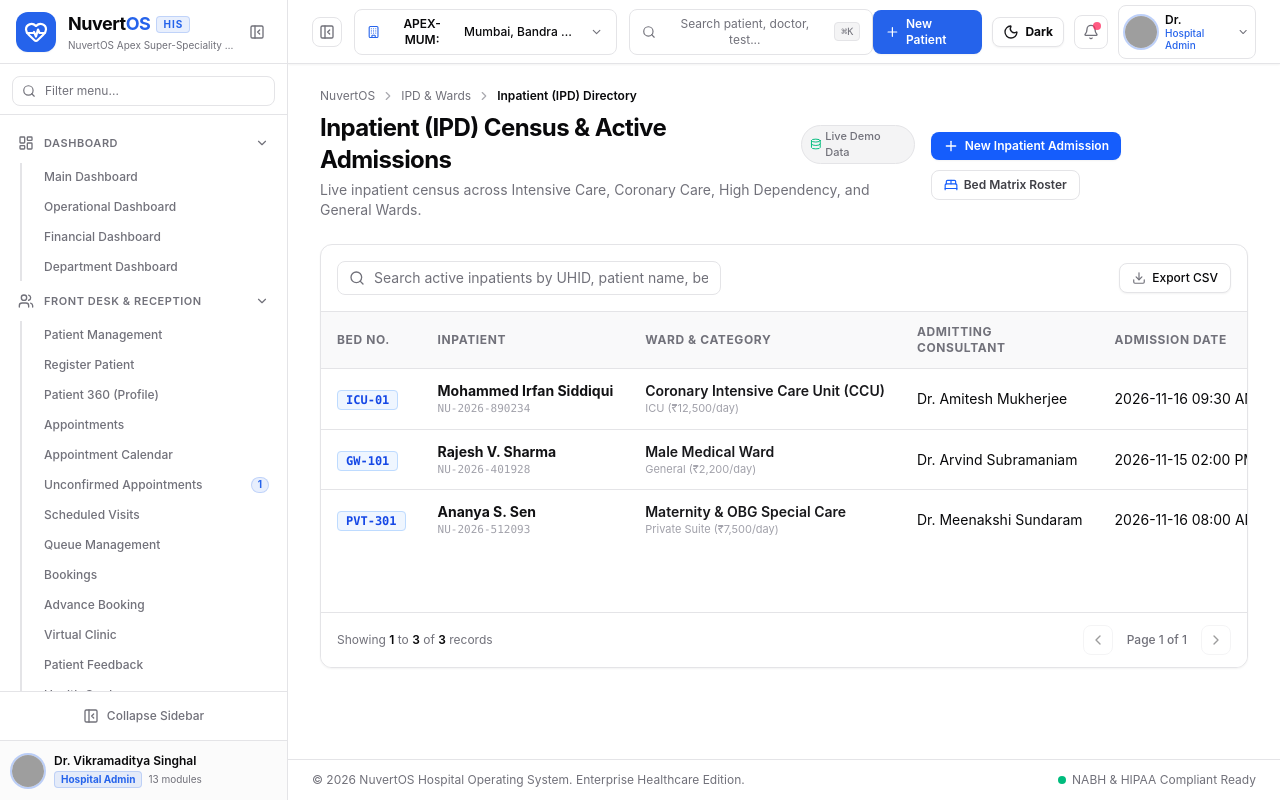
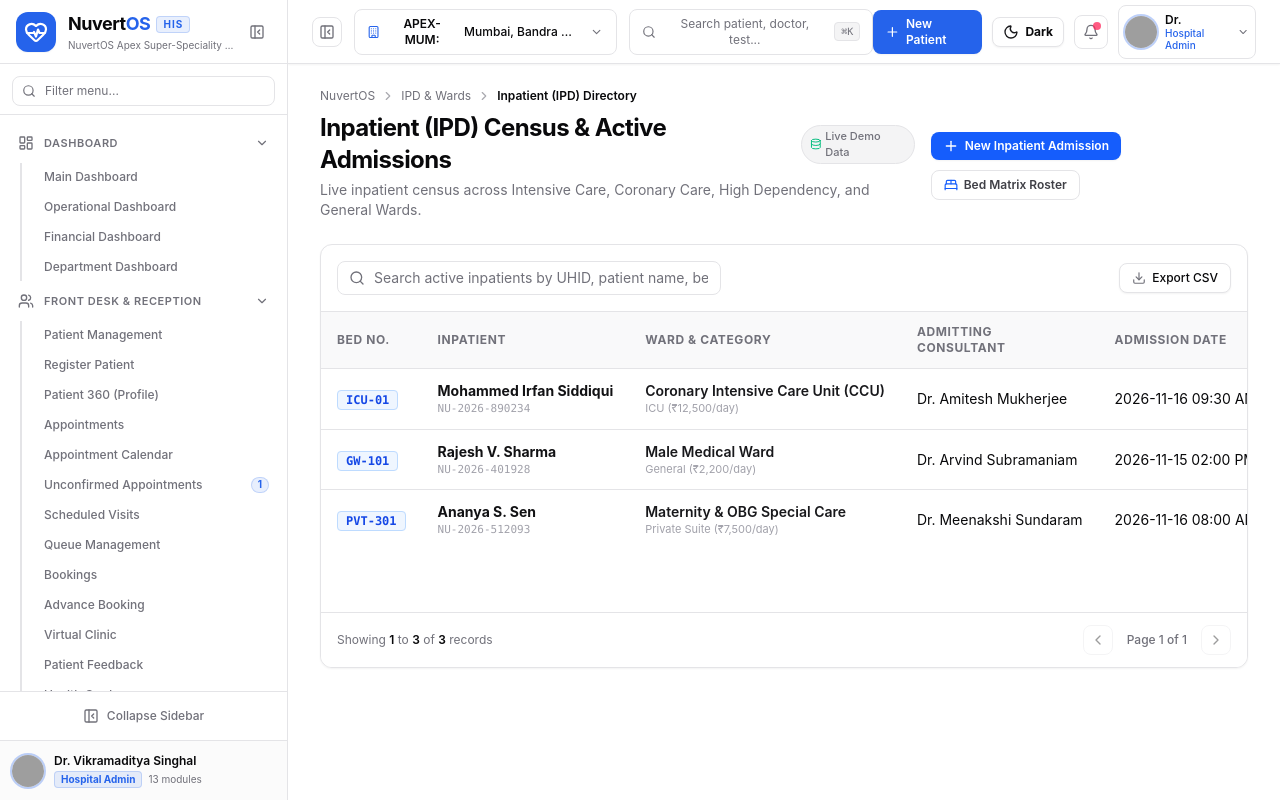
Before and after one commit to mohdfarhan7201/hospital-software-, a Next.js app: page /ipd in a window 1280 px wide. Built offline with nearby package versions, Linux system fonts and the light colour scheme; grey boxes are pictures that could not be loaded.

Commit message:
style: remove copyright and compliance footer from dashboard shell

```diff
--- a/src/components/layout/DashboardShell.tsx
+++ b/src/components/layout/DashboardShell.tsx
@@ -37,16 +37,6 @@ export const DashboardShell: React.FC<DashboardShellProps> = ({ children }) => {
         <main className="flex-1 px-3 sm:px-6 md:px-8 py-4 sm:py-6 max-w-7xl w-full mx-auto overflow-x-hidden">
           {children}
         </main>
-
-        <footer className="border-t border-[var(--border)] px-4 sm:px-6 py-3 flex flex-col sm:flex-row items-center justify-between gap-2 text-xs text-[var(--muted-foreground)] bg-[var(--card)]/60 text-center sm:text-left">
-          <p>© 2026 NuvertOS Hospital Operating System. Enterprise Healthcare Edition.</p>
-          <div className="flex items-center gap-4">
-            <span className="inline-flex items-center gap-1.5">
-              <span className="w-2 h-2 rounded-full bg-emerald-500" />
-              NABH & HIPAA Compliant Ready
-            </span>
-          </div>
-        </footer>
       </div>
     </div>
   );
```
